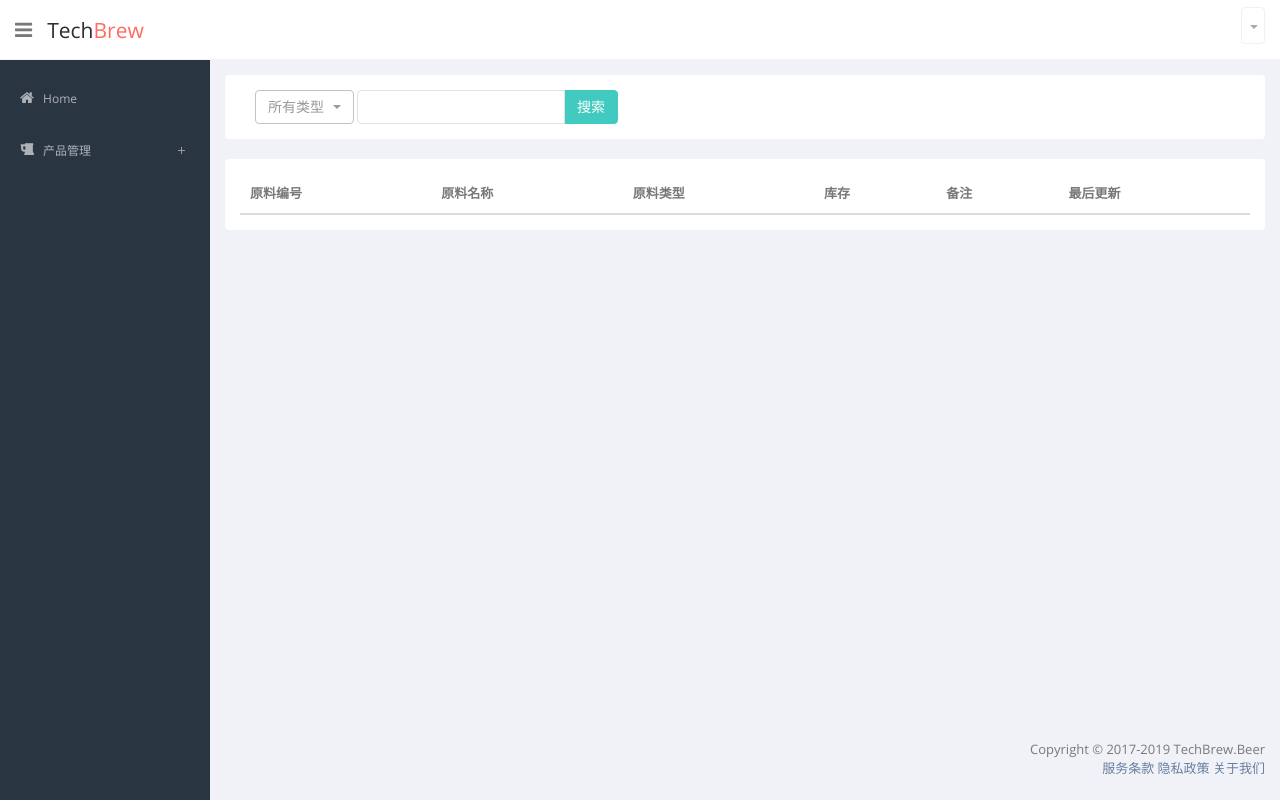
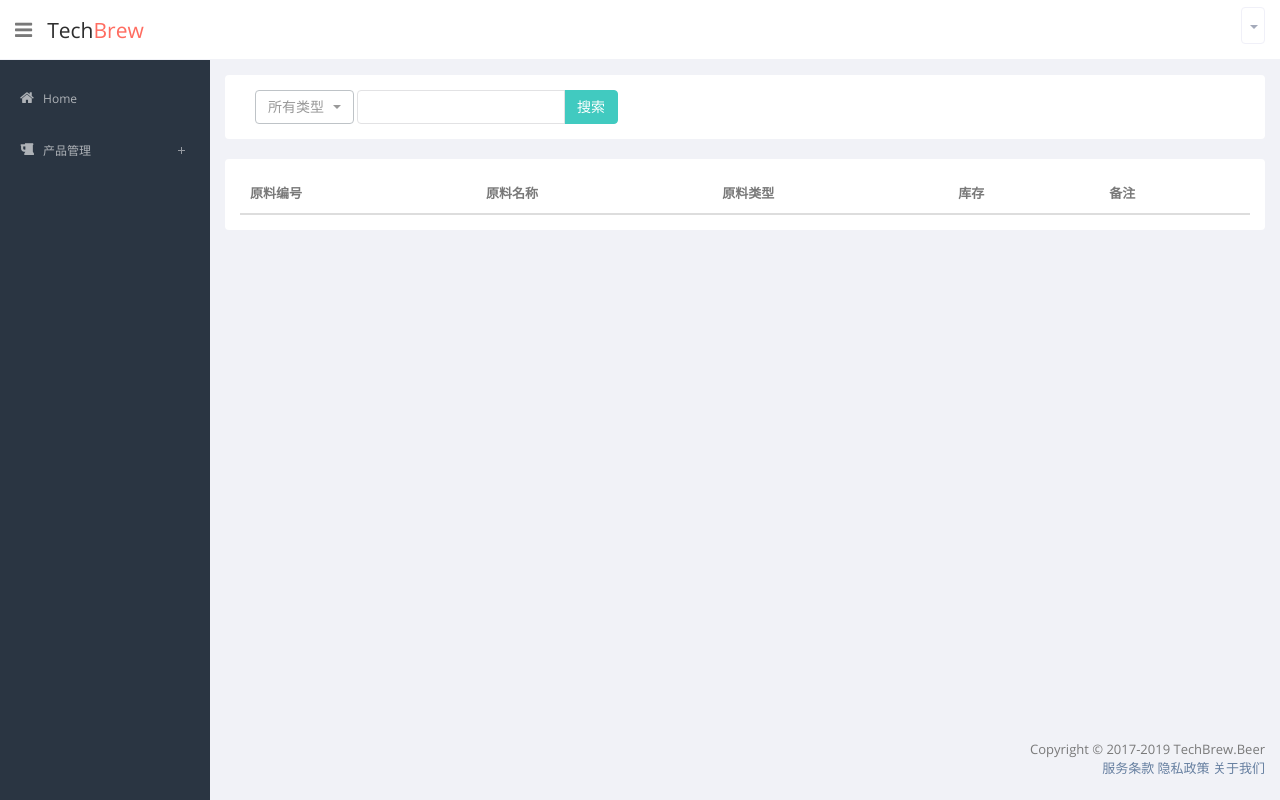
Before and after one commit to ginguocun/techbrew, a Django app: template brewsql/templates/brewsql/material/material_inventory.html in a window 1280 px wide. Run offline with Django 3.2, Linux system fonts and the light colour scheme; the template is opened without the code that fills it, so the values that code supplies are empty; some libraries are stand-ins or nearby versions.

Commit message:
调整原料库存页面

```diff
--- a/brewsql/templates/brewsql/material/material_inventory.html
+++ b/brewsql/templates/brewsql/material/material_inventory.html
@@ -41,7 +41,6 @@
                     <th>{% trans '原料类型' %}</th>{% endif %}
                     <th>{% trans '库存' %}</th>
                     <th>{% trans '备注' %}</th>
-                    <th>{% trans '最后更新' %}</th>
                 </tr>
             </thead>
             <tbody>
@@ -52,7 +51,6 @@
                     <td>{{ d.material_category.material_category_cn }}</td>{% endif %}
                     <td>{{ d.current_inventory }}</td>
                     <td>{{ d.notes|linebreaks|default_if_none:"" }}</td>
-                    <td>{{ d.datetime_updated|date:"Y-m-d H:i:m" }}</td>
                 </tr>
                 {% endfor %}
             </tbody>
```
